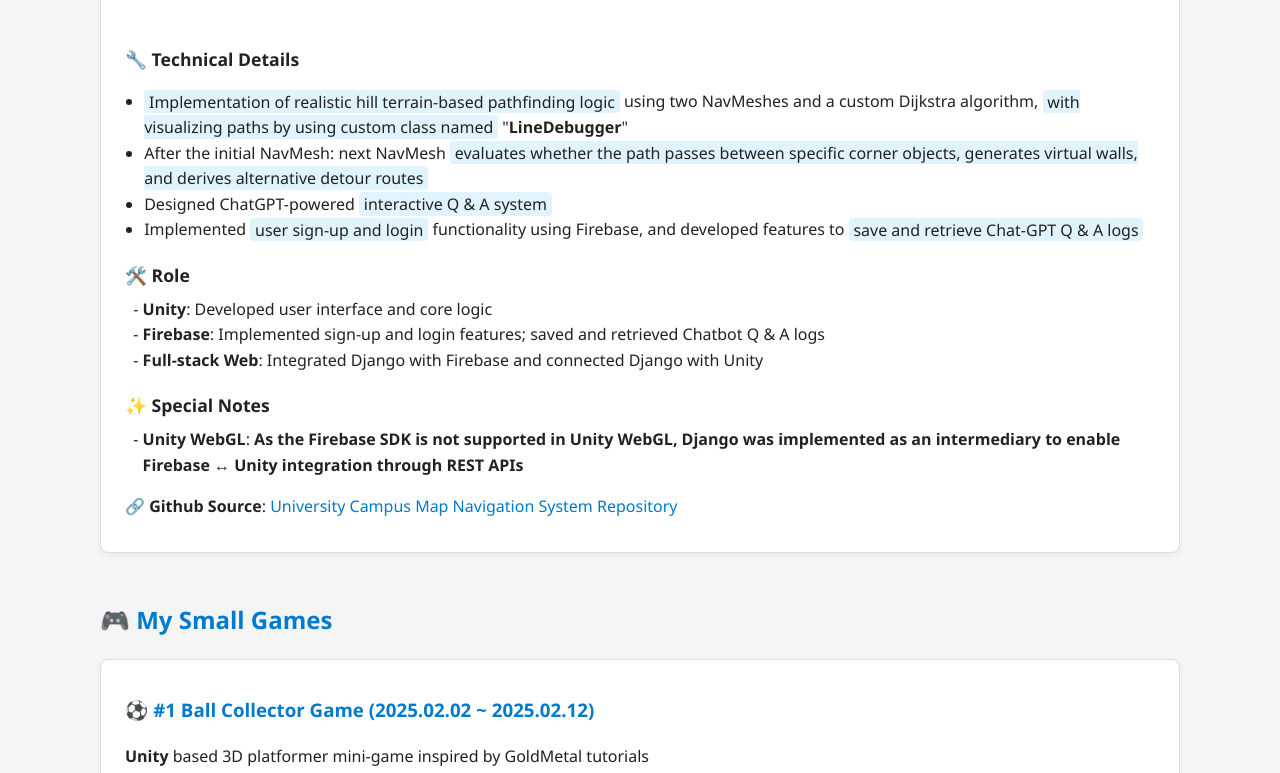
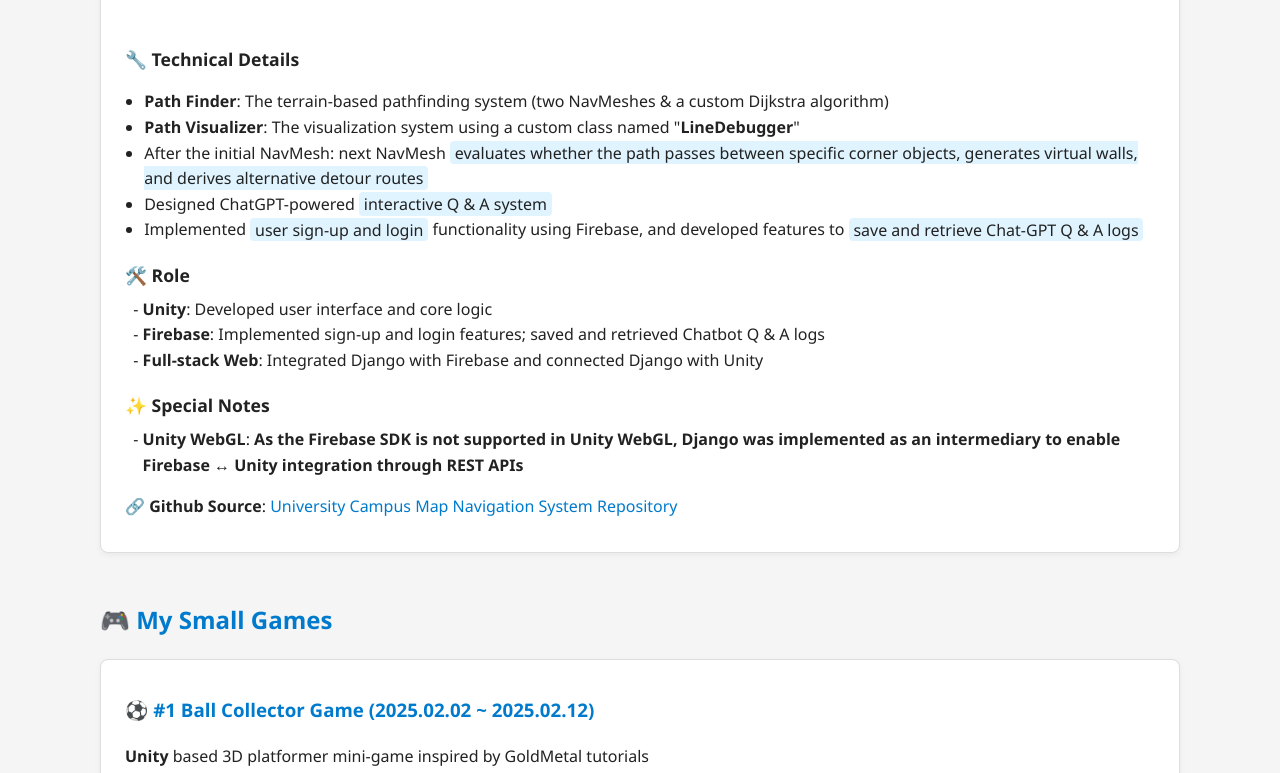
Before and after one commit to jyPark1105/jyPark1105.github.io, a plain HTML site: page index.html in a window 1280 px wide. Shown: the part 4050-4823 px from the top of the page. Drawn offline with Linux system fonts and the light colour scheme.

Commit message:
Update index.html

```diff
--- a/index.html
+++ b/index.html
@@ -568,7 +568,8 @@
         <div style="margin-top:2rem;">
           <p style="font-weight:bold; margin-bottom: 1rem; font-size: 1.1rem;">🔧 Technical Details</p>
           <ul class="marker2">
-            <li><span class="highlight">Implementation of realistic hill terrain-based pathfinding logic</span> using two NavMeshes and a custom Dijkstra algorithm, <span class="highlight">with visualizing paths by using custom class named</span> "<strong>LineDebugger</strong>"</li>
+            <li><strong>Path Finder</strong>: The terrain-based pathfinding system (two NavMeshes & a custom Dijkstra algorithm)</li>
+            <li><strong>Path Visualizer</strong>: The visualization system using a custom class named "<strong>LineDebugger</strong>"</li>
             <li>After the initial NavMesh: next NavMesh <span class="highlight">evaluates whether the path passes between specific corner objects, generates virtual walls, and derives alternative detour routes</span></li>
             <li>Designed ChatGPT-powered <span class="highlight">interactive Q & A system</span></li>
             <li>Implemented <span class="highlight">user sign-up and login</span> functionality using Firebase, and developed features to <span class="highlight">save and retrieve Chat-GPT Q & A logs</span></li>
@@ -951,7 +952,8 @@
 
         <p style="font-weight:bold; margin-bottom: 1rem; font-size: 1.1rem;">🔧 기술 세부 사항</p>
         <ul class="marker2">
-          <li>두 개의 NavMesh와 사설 Dijkstra 알고리즘을 활용한 <span class="highlight">산악 지형 기반의 사실적인 경로 탐색 로직 구현 및 사설 클래스</span> "<strong>LineDebugger</strong>" <span class="highlight">를 통한 경로 시각화</span></li>
+          <li><strong>Path Finder</strong>: 산악 지형 기반의 경로 탐색 시스템(두 개의 NavMesh & 사설 Dijkstra 알고리즘)</li>
+          <li><strong>Path Visualizer</strong>: 사설 클래스 "<strong>LineDebugger</strong>" 를 활용한 경로 시각화 시스템</li>
           <li>첫 NavMesh 탐색 후: 다음 NavMesh에서 <span class="highlight">특정 코너 오브젝트 간 통과 여부 판별 및 가상 벽 생성, 우회 경로 도출</span></li>
           <li>ChatGPT 기반 <span class="highlight">대화형 질의응답 시스템</span> 설계</li>
           <li>Firebase를 활용한 <span class="highlight">회원가입 및 로그인</span> 기능 구현,  <span class="highlight">챗봇 질의응답 로그 저장 및 불러오기</span> 기능 구현</li>
```
